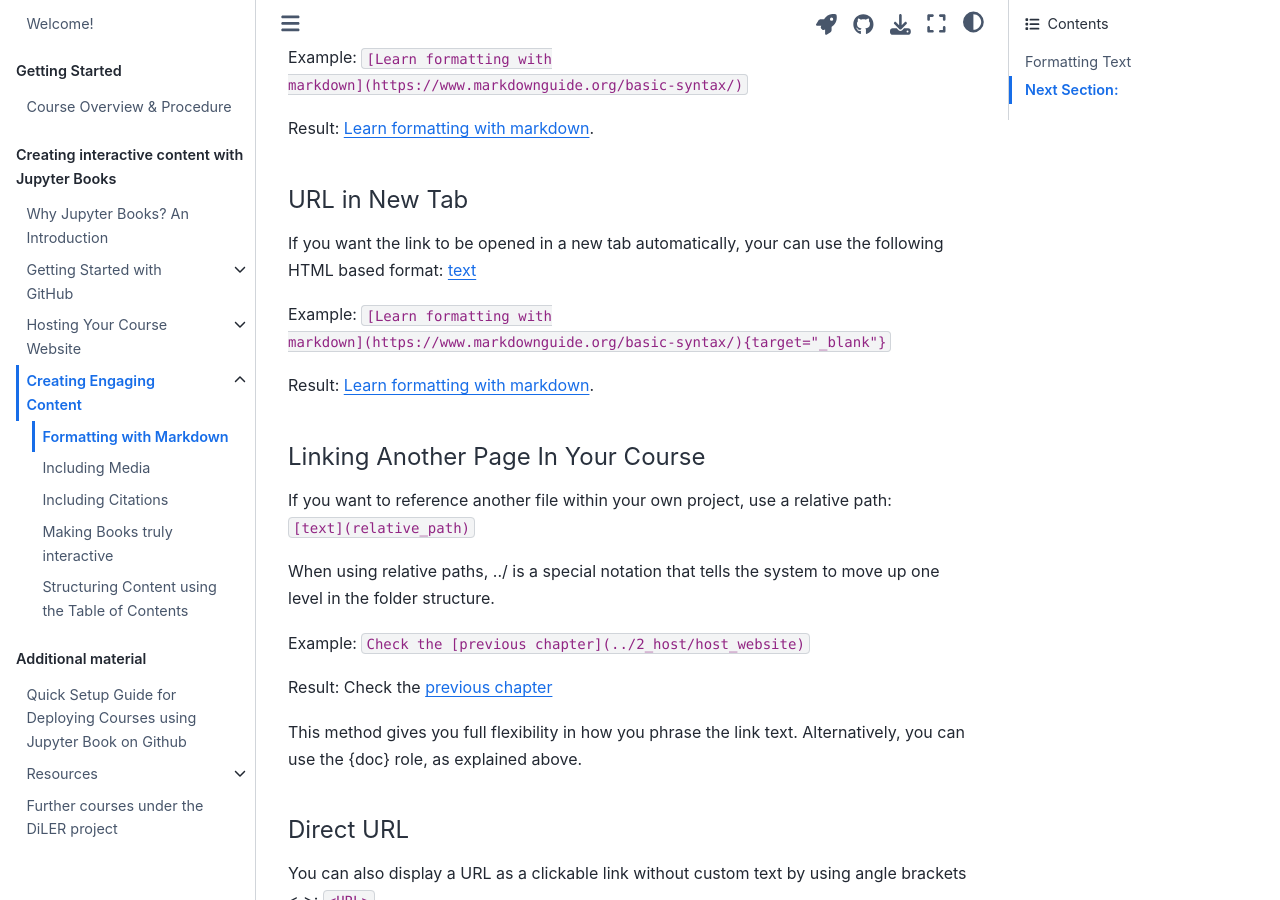
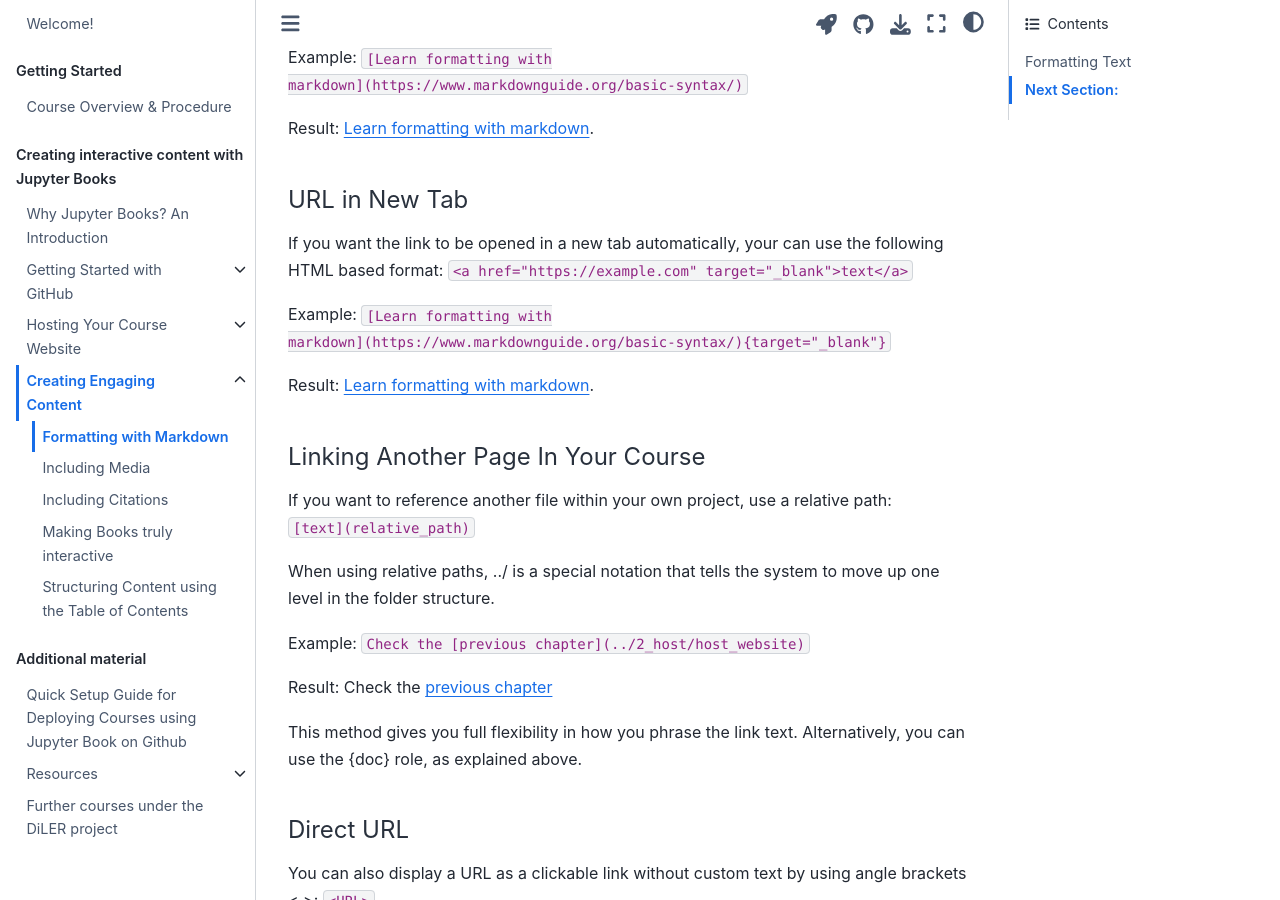
Before and after one commit to M-earnest/tutorial_jupyter_books, a Jupyter Book: the page built from content/3_create/markdown.md, in a window 1280 px wide and 900 px high, scrolled down 5924 px. Built offline with Jupyter Book 1.0.4 settings and Sphinx 7.4.7 and the Sphinx Book theme 1.1.4, drawn with Linux system fonts in a browser that asks for light colours; pages that are not in the unit, such as notebooks, are missing from menus.

Commit message:
Update markdown.md

```diff
--- a/content/3_create/markdown.md
+++ b/content/3_create/markdown.md
@@ -235,7 +235,7 @@ Example: `[Learn formatting with markdown](https://www.markdownguide.org/basic-s
 Result: [Learn formatting with markdown](https://www.markdownguide.org/basic-syntax/).
 
 #### URL in New Tab
-If you want the link to be opened in a new tab automatically, your can use the following HTML based format: <a href="https://example.com" target="_blank">text</a>
+If you want the link to be opened in a new tab automatically, your can use the following HTML based format: `<a href="https://example.com" target="_blank">text</a>`
 
 Example: `[Learn formatting with markdown](https://www.markdownguide.org/basic-syntax/){target="_blank"}`
 
```
